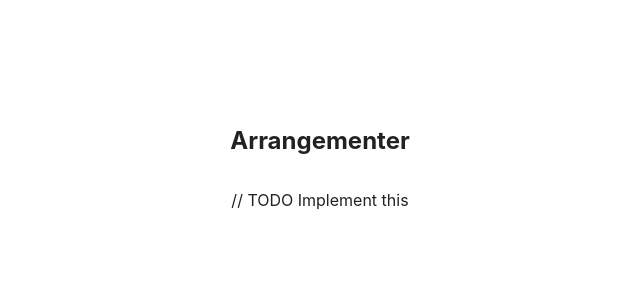
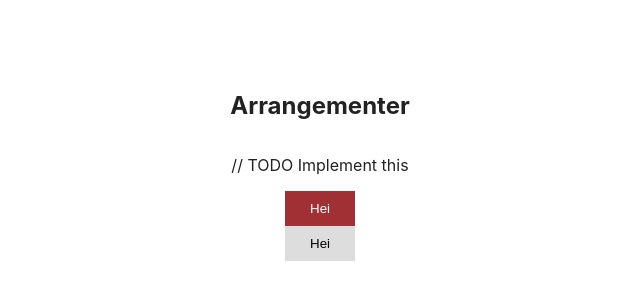
Before and after one commit to Samfundet/Samfundet4, a React (Create React App) app in the folder frontend/: page /arrangementer in a window 1280 px wide. Shown: the part 234-534 px from the top of the page, without its empty margins (320-960 px from the left). Built offline with nearby package versions, Linux system fonts and the light colour scheme; no server answers.

Commit message:
Add Button component.

```diff
--- /dev/null
+++ b/frontend/src/Components/Button/Button.module.scss
@@ -0,0 +1,14 @@
+@import 'src/constants';
+
+.button__samf {
+  border: none;
+  padding: 10px 25px;
+  background-color: $red-samf;
+  color: white;
+}
+
+.button__secondary {
+  border: none;
+  padding: 10px 25px;
+  background-color: $grey-3;
+}
--- /dev/null
+++ b/frontend/src/Components/Button/Button.tsx
@@ -0,0 +1,29 @@
+import classnames from "classnames";
+import { ButtonType, Children } from "../../types";
+import styles from "./Button.module.scss"
+
+type ButtonTheme = 'samf' | 'secondary'
+
+type ButtonProps = {
+    name?: string;
+    theme?: ButtonTheme;
+    type?: ButtonType;
+    className?: string;
+    disabled?: boolean;
+    children?: Children;
+    onClick?: () => void;
+}
+
+const mapThemeToStyle: { [theme in ButtonTheme]: string} = {
+    'samf': styles.button__samf,
+    'secondary': styles.button__secondary,
+}
+
+export function Button({name, type, theme="samf", onClick, disabled, className, children}: ButtonProps) {
+    const classNames = classnames(mapThemeToStyle[theme], className)
+    return (
+        <button name={name} onClick={onClick} type={type} disabled={disabled} className={classNames}>
+            {children}
+        </button>
+    )
+}
--- /dev/null
+++ b/frontend/src/Components/Button/index.ts
@@ -0,0 +1 @@
+export { Button } from "./Button";
--- /dev/null
+++ b/frontend/src/Components/index.ts
@@ -0,0 +1 @@
+export { Button } from "./Button";
--- a/frontend/src/pages/arrangementer/Arrangementer.tsx
+++ b/frontend/src/pages/arrangementer/Arrangementer.tsx
@@ -1,4 +1,4 @@
-import React from "react";
+import { Button } from "../../Components";
 import styles from "./Arrangementer.module.scss";
 
 export default function Arrangementer() {
@@ -6,6 +6,8 @@ export default function Arrangementer() {
         <div className={styles.container}>
             <h2>Arrangementer</h2>
             <p>{"// TODO Implement this"}</p>
+            <Button className="test" name={"hei"}>Hei</Button>
+            <Button className="test" theme="secondary" name={"hei"}>Hei</Button>
         </div>
     );
 }
--- /dev/null
+++ b/frontend/src/types.ts
@@ -0,0 +1,7 @@
+import { ReactNode } from "react"
+/** Module for global generic types. */
+
+export type ButtonType = 'submit' | 'reset' | 'button'
+
+/** Synonym for ReactNode, but easier to remember. */
+export type Children = ReactNode
```
